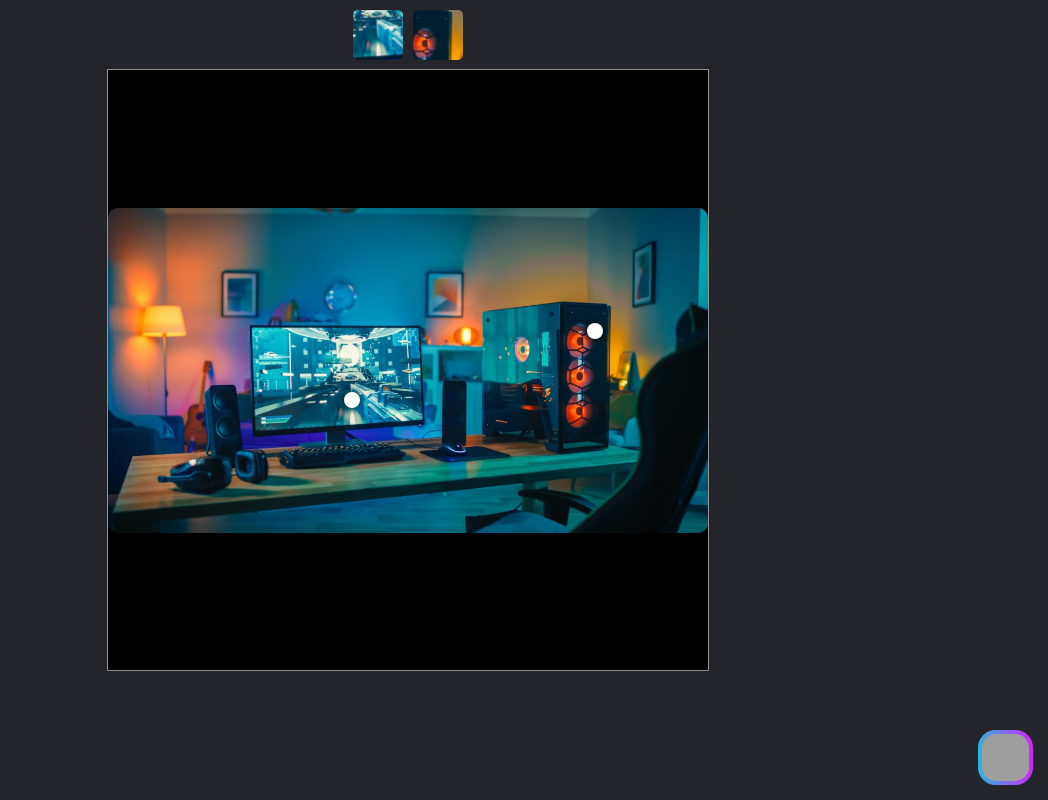
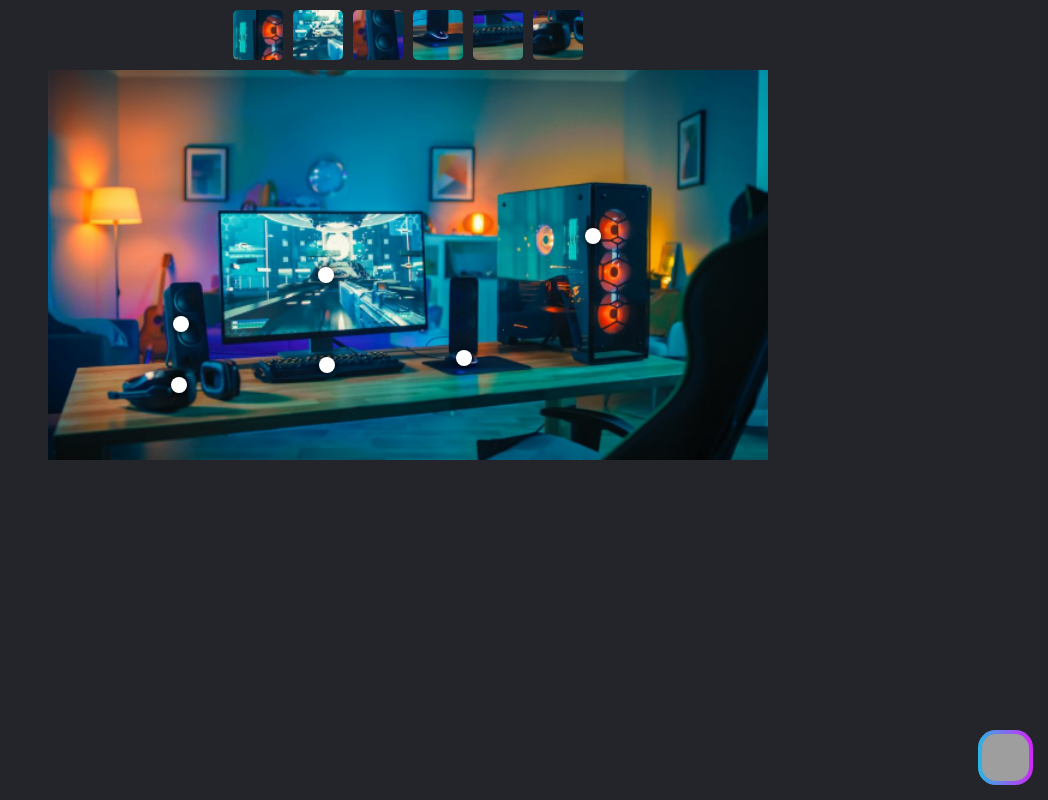
Before and after one commit to abdullahturkmen/image-marker, a React (Create React App) app: page /products in a window 1280 px wide. Shown: the whole page, without its empty margins (232-1280 px from the left). Built offline with nearby package versions, Linux system fonts and the light colour scheme; grey boxes are pictures that could not be loaded.

Commit message:
general updated

```diff
--- a/src/App.js
+++ b/src/App.js
@@ -1,7 +1,6 @@
 import Cropper from './cropper/Cropper';
 import Products from 'demos/Products';
 import { Routes, Route } from 'react-router-dom';
-import React, { Component } from 'react';
 
 function App() {
   return (
--- a/src/assets/css/demos.scss
+++ b/src/assets/css/demos.scss
@@ -0,0 +1,87 @@
+.demos {
+    .canvas-img {
+        width: clamp(260px, 80%, 720px);
+        margin: auto;
+        background-color: black;
+        display: flex;
+        align-items: center;
+        justify-content: center;
+        position: relative;
+
+        .canvas-container {
+            position: relative;
+            width: 100%;
+
+            .canvas-dot {
+                position: absolute;
+                width: 16px;
+                height: 16px;
+                border-radius: 100%;
+                background-color: #fff;
+                box-shadow: 0 0 10px black;
+                transform: translate(-8px, -8px);
+
+                &.hover, &:hover {
+                    background-color: #0072ff;
+                }
+
+                &:before,
+                &:after {
+                    content: "";
+                    position: absolute;
+                    aspect-ratio: 1/1;
+                    top: 50%;
+                    left: 50%;
+                    background: #ffffffa8;
+                    transition: all 0.8s linear;
+                    transform: translate(-50%, -50%);
+                    border-radius: 100%;
+                }
+
+                &:before {
+                    animation: drop 1.5s linear 0s infinite;
+                }
+                &:after {
+                    animation: drop 1.5s linear 0.35s infinite;
+                }
+            }
+
+            canvas {
+                vertical-align: middle;
+                transition: all 0.2s linear;
+                background: #181818;
+                width: 100%;
+            }
+        }
+    }
+
+    .crops {
+        display: flex;
+        align-items: center;
+        justify-content: center;
+        gap: 10px;
+        padding: 10px;
+        min-height: 70px;
+
+        canvas {
+            vertical-align: middle;
+            cursor: pointer;
+            border-radius: 5px;
+
+            &:hover {
+                outline: 1px #0072ff solid;
+            }
+        }
+    }
+
+    @keyframes drop {
+        from {
+            width: 0;
+            opacity: 1;
+        }
+        to {
+            width: 250%;
+            opacity: 0;
+        }
+    }
+}
--- a/src/assets/css/style.scss
+++ b/src/assets/css/style.scss
@@ -11,6 +11,7 @@ body {
     background-color: #23252b;
 }
 
+.cropper {
     .dot-detail-form {
         position: fixed;
         height: 100vh;
@@ -138,7 +139,7 @@ body {
                 box-shadow: 0 0 10px black;
                 transform: translate(-8px, -8px);
 
-            &.hover {
+                &.hover, &:hover {
                     background-color: #0072ff;
                 }
 
@@ -300,3 +301,4 @@ body {
             opacity: 0;
         }
     }
+}
--- a/src/components/Author.js
+++ b/src/components/Author.js
@@ -42,17 +42,17 @@ const Author = () => {
                     </div>
                 </div>
                 <div className="contact linkedin">
-                    <a target="_blank" href="https://linkedin.com/in/abdullahturkmen">
+                    <a target="_blank" rel="noreferrer" href="https://linkedin.com/in/abdullahturkmen">
                         <i className="fab fa-linkedin"></i>
                     </a>
                 </div>
                 <div className="contact github">
-                    <a target="_blank" href="https://github.com/abdullahturkmen">
+                    <a target="_blank" rel="noreferrer" href="https://github.com/abdullahturkmen">
                         <i className="fab fa-github"></i>
                     </a>
                 </div>
                 <div className="contact website">
-                    <a target="_blank" href="https://abdullahturkmen.com">
+                    <a target="_blank" rel="noreferrer" href="https://abdullahturkmen.com">
                         <i className="fa fa-globe"></i>
                     </a>
                 </div>
--- a/src/components/Canvas.js
+++ b/src/components/Canvas.js
@@ -1,4 +1,5 @@
-import React, { useRef, useEffect } from 'react';
+import React, {useRef, useEffect} from 'react';
+import Marker from './Marker';
 
 
 const Canvas = props => {
@@ -18,6 +19,8 @@ const Canvas = props => {
 
         image.onload = function () {
 
+            console.log("canvas size : ", canvas.width)
+
             if (this.width > this.height) {
                 imgWidth = 600
                 imgHeight = 600 / (this.width / this.height)
@@ -31,6 +34,8 @@ const Canvas = props => {
 
             context.clearRect(0, 0, canvas.width, canvas.height);
             context.drawImage(image, 0, 0, this.width, this.height, 0, 0, imgWidth, imgHeight);
+
+            console.log("canvas size : ", canvas.width)
         }
 
     }, [props])
@@ -41,7 +46,11 @@ const Canvas = props => {
             const rect = canvasRef.current.getBoundingClientRect()
             const x = event.clientX - rect.left
             const y = event.clientY - rect.top
-            props.parentCallback({ imgId: props.img.id, dotX: (x * 100 / imgWidth), dotY: (y * 100 / imgHeight) });
+            props.parentCallback({
+                imgId: props.img.id,
+                dotX: (x * 100 / imgWidth),
+                dotY: (y * 100 / imgHeight)
+            });
         }
 
     }
@@ -58,31 +67,54 @@ const Canvas = props => {
     return (
         <>
             <div className='canvas-img'>
-                {props.bigImgLeftNav && (<button className='canvas-btn canvas-btn-prev' disabled={
+                {
+                props.bigImgLeftNav && (
+                    <button className='canvas-btn canvas-btn-prev'
+                        disabled={
                             !props.bigImgLeftNav
                         }
-                    onClick={handleBigImgPrevBtn}>&#8249;</button>)}
+                        onClick={handleBigImgPrevBtn}>&#8249;</button>
+                )
+            }
 
                 <div className='canvas-container'>
                     {
-                        props.dots?.length > 0 && props.dots.filter(e => e.imgId == props.img.id).map((e, index) => (
-                            <div className={`canvas-dot ${(e.imgId == props.croppedImgHover.imgId && e.dotX + e.dotY == props.croppedImgHover.dotX + props.croppedImgHover.dotY) ? 'hover' : ''}`} style={{ left: `${e.dotX}%`, top: `${e.dotY}%` }} key={index} title={e.title}></div>
+                    props.dots?.length > 0 && props.dots.filter(e => e.imgId === props.img.id).map((e, index) => (
+
+                        <Marker type={
+                                props.type
+                            }
+                            hover={
+                                `${
+                                    (e.imgId === props.croppedImgHover.imgId && e.dotX + e.dotY === props.croppedImgHover.dotX + props.croppedImgHover.dotY) ? 'hover' : ''
+                                }`
+                            }
+                            left={
+                                e.dotX
+                            }
+                            top={
+                                e.dotY
+                            }
+                            key={index}
+                            details={
+                                e
+                            }/>
                     ))
                 }
 
                     <canvas onClick={handleCanvasClick}
-                        ref={canvasRef}
-                        width="600px"
-                        height="600px" />
+                        ref={canvasRef}/>
                 </div>
 
-                {props.bigImgRightNav && (
-                    <button className='canvas-btn canvas-btn-next' disabled={
+                {
+                props.bigImgRightNav && (
+                    <button className='canvas-btn canvas-btn-next'
+                        disabled={
                             !props.bigImgRightNav
                         }
-                        onClick={handleBigImgNextBtn}>&#8250;</button>)}
-
-            </div>
+                        onClick={handleBigImgNextBtn}>&#8250;</button>
+                )
+            } </div>
         </>
     )
 }
--- /dev/null
+++ b/src/components/Marker.js
@@ -0,0 +1,32 @@
+const Marker = props => {
+
+    console.log("details : ", props.details)
+
+    const defaultMarker = () => {
+        return (
+            <>
+
+                <div className={`canvas-dot ${props.hover}`} style={{ left: `${props.left}%`, top: `${props.top}%` }} title={props.details.title}></div>
+
+            </>
+        )
+    }
+
+    const xyz = () => {
+        return (
+            <>
+
+                <div className={`canvas-dot ${props.hover}`} style={{ left: `${props.left}%`, top: `${props.top}%` }} title={props.details.title}></div>
+
+            </>
+        )
+    }
+
+    if (props.type === "xyz") {
+        return xyz()
+    }
+    return defaultMarker()
+
+}
+
+export default Marker
--- a/src/demos/Products/data.js
+++ b/src/demos/Products/data.js
@@ -8,11 +8,44 @@ export const bigImg = {
 export const imgsMarks = [
     {
         "imgId": "1670445097445-2963",
-        "dotX": 40.666666666666664,
-        "dotY": 59.21752738654147
-    }, {
+        "dotX": 75.75,
+        "dotY": 42.505172413793105,
+        "title": "RGB PC Case",
+        "description": ""
+    },
+    {
         "imgId": "1670445097445-2963",
-        "dotX": 81.16666666666667,
-        "dotY": 37.93427230046948
+        "dotX": 38.583333333333336,
+        "dotY": 52.63275862068966,
+        "title": "27'' Monitor",
+        "description": ""
+    },
+    {
+        "imgId": "1670445097445-2963",
+        "dotX": 18.416666666666668,
+        "dotY": 65.2155172413793,
+        "title": "2+1 Speakers",
+        "description": ""
+    },
+    {
+        "imgId": "1670445097445-2963",
+        "dotX": 57.75,
+        "dotY": 73.80862068965517,
+        "title": "Logitek Mouse",
+        "description": ""
+    },
+    {
+        "imgId": "1670445097445-2963",
+        "dotX": 38.75,
+        "dotY": 75.64999999999999,
+        "title": "Mechanic RGB Keyboard",
+        "description": ""
+    },
+    {
+        "imgId": "1670445097445-2963",
+        "dotX": 18.25,
+        "dotY": 80.86724137931034,
+        "title": "Headset",
+        "description": ""
     }
 ]
--- a/src/demos/Products/index.js
+++ b/src/demos/Products/index.js
@@ -18,13 +18,13 @@ const Products = () => {
 
 
     return (
-        <div className="App">
+        <div className="App demos">
 
             <Author/>
 
             <div className='crops'>
                 {
-                imgsMarks ?. length > 0 && imgsMarks.filter(e => e.imgId == bigImg.id).map((e, index) => (
+                imgsMarks?.length > 0 && imgsMarks.filter(e => e.imgId === bigImg.id).map((e, index) => (
                     <CropDot img={bigImg}
                         details={e}
                         key={index}
```
Also changed, not shown: src/cropper/Cropper.js (+4 -4 lines). Lines whose indentation alone changed are shown as unchanged.
